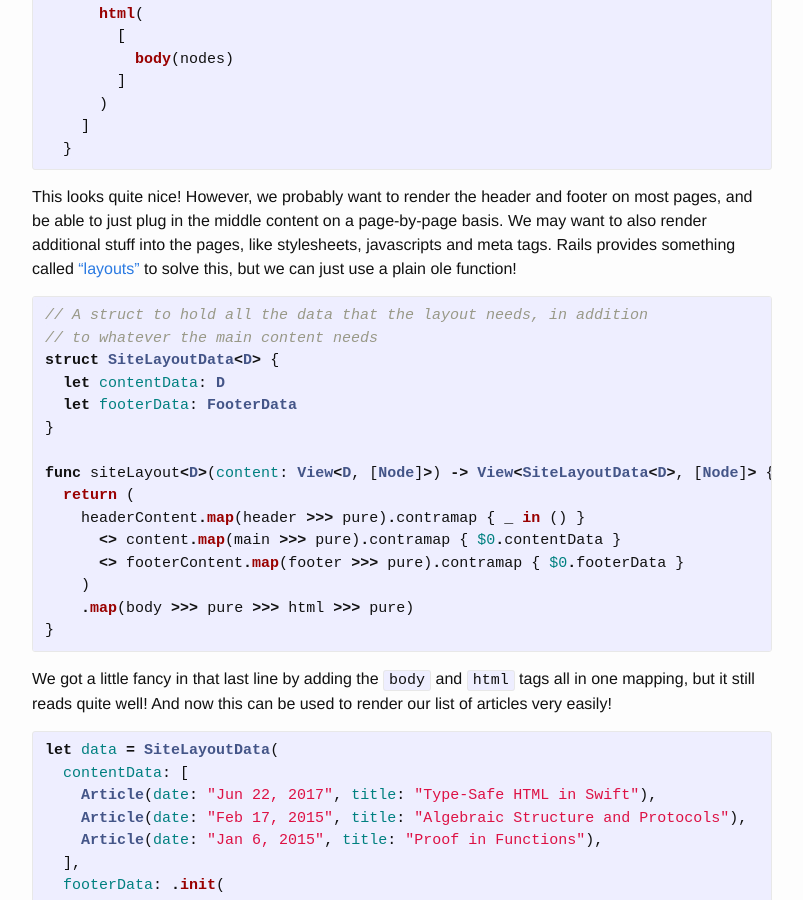
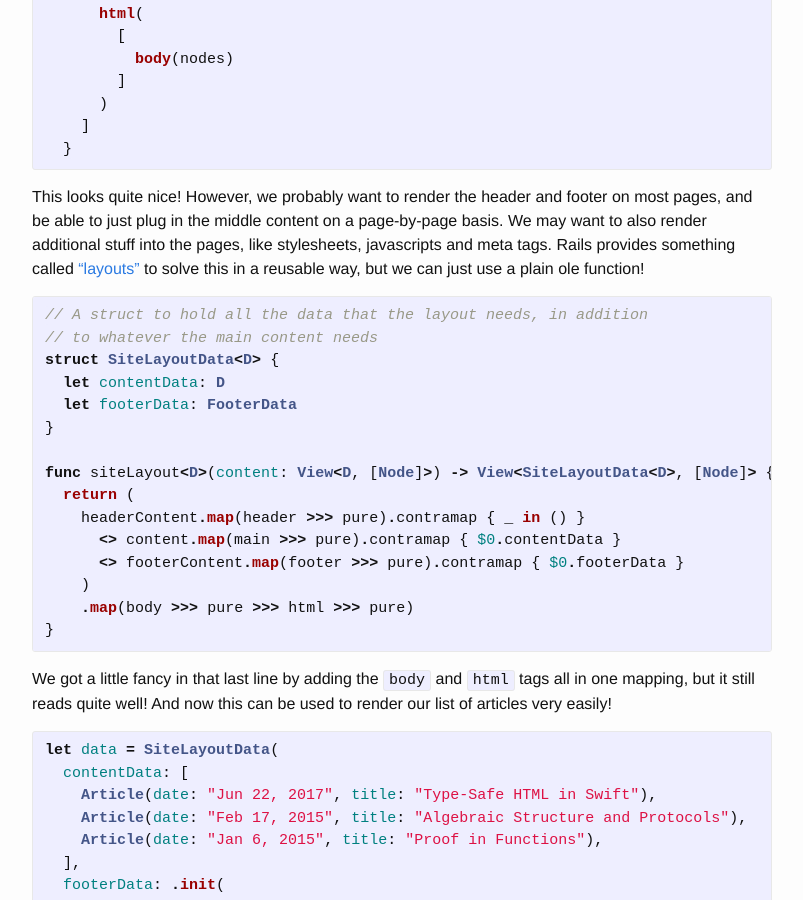
Before and after one commit to mbrandonw/mbrandonw.github.io, a Jekyll site: the page built from _posts/2017-06-29-composable-html-views-in-swift.md, in a window 1280 px wide and 900 px high, scrolled down 11772 px. Shown: the whole window, without its empty margins (238-1041 px from the left). Built offline with Jekyll 4.4.1, drawn with Linux system fonts in a browser that asks for light colours; comment, search, counter and statistics services are not loaded.

Commit message:
clarification

````diff
--- a/_posts/2017-06-29-composable-html-views-in-swift.md
+++ b/_posts/2017-06-29-composable-html-views-in-swift.md
@@ -503,7 +503,7 @@ let homepage: View<HomepageData, [Node]> =
   }
 ```
 
-This looks quite nice! However, we probably want to render the header and footer on most pages, and be able to just plug in the middle content on a page-by-page basis. We may want to also render additional stuff into the pages, like stylesheets, javascripts and meta tags. Rails provides something called [“layouts”](http://guides.rubyonrails.org/layouts_and_rendering.html) to solve this, but we can just use a plain ole function!
+This looks quite nice! However, we probably want to render the header and footer on most pages, and be able to just plug in the middle content on a page-by-page basis. We may want to also render additional stuff into the pages, like stylesheets, javascripts and meta tags. Rails provides something called [“layouts”](http://guides.rubyonrails.org/layouts_and_rendering.html) to solve this in a reusable way, but we can just use a plain ole function!
 
 ```swift
 // A struct to hold all the data that the layout needs, in addition
````
